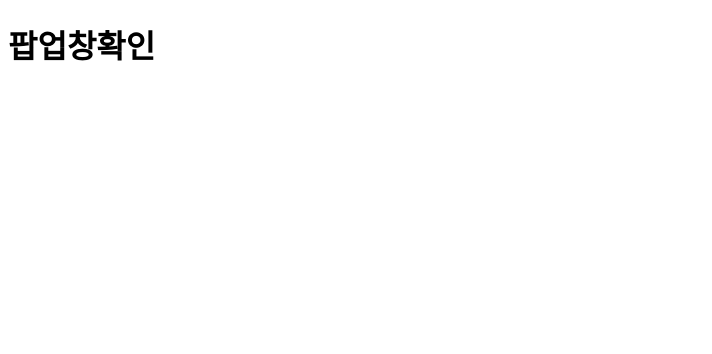
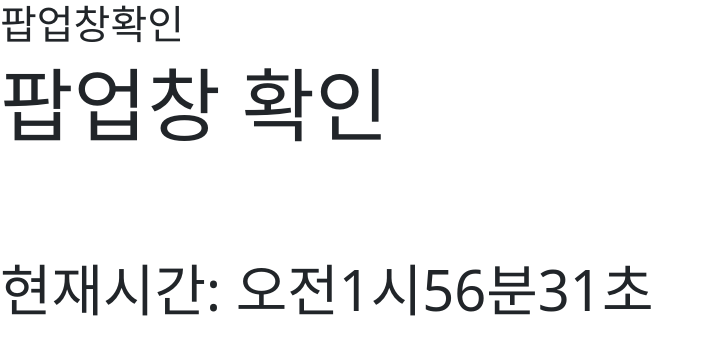
Before and after one commit to Stella-1225/web_main_20241013, a plain HTML site: page popup/popup.html in a window 1280 px wide. Shown: the whole page, without its empty margins (0-712 px from the left). Drawn offline with nearby package versions, Linux system fonts and the light colour scheme.

Commit message:
6주차 업로드

```diff
--- a/js/js_popup.js
+++ b/js/js_popup.js
@@ -1,3 +1,31 @@
 function pop_up() {
     window.open("../popup/popup.html", "팝업테스트", "width=400, height=300, top=10, left=10");
     }
+
+    function show_clock(){
+        let currentDate= new Date(); // 현재 시스템 날짜 객체 생성
+       let divClock= document.getElementById('divClock');
+        let msg = "현재시간: ";
+        if(currentDate.getHours()>12){  // 12시보다 크면 오후 아니면 오전
+       msg += "오후";
+        msg += currentDate.getHours()-12+"시";
+        }
+        else {
+        msg += "오전";
+        msg += currentDate.getHours()+"시";
+        }
+        msg += currentDate.getMinutes()+"분";
+        msg += currentDate.getSeconds()+"초";
+        divClock.innerText= msg;
+        if (currentDate.getMinutes()>58) {    //정각1분전 빨강색 출력
+       divClock.style.color="red";
+        }
+        setTimeout(show_clock, 1000);  //1초마다 갱신
+       }
+
+       function over(obj) {
+        obj.src="image/LOGO.png";
+        }
+        function out(obj) {
+        obj.src="image/LOGO2.jpg";
+        }
--- a/popup/popup.html
+++ b/popup/popup.html
@@ -1,10 +1,17 @@
 <!DOCTYPE html>
  <html>
- <head>
- <meta charset="UTF-8">
- <title>팝업창테스트</title>
+    <head>
+        <meta charset="UTF-8">
+        <meta name="viewport" content="width=device-width, initial-scale=1">
+        <title>팝업창테스트</title>
+        <link href="https://cdn.jsdelivr.net/npm/bootstrap@5.3.3/dist/css/bootstrap.min.css" rel="stylesheet" integrity="sha384-QWTKZyjpPEjISv5WaRU9OFeRpok6YctnYmDr5pNlyT2bRjXh0JMhjY6hW+ALEwIH" crossorigin="anonymous">
+        <script defer src="https://cdn.jsdelivr.net/npm/bootstrap@5.3.3/dist/js/bootstrap.bundle.min.js" integrity="sha384-YvpcrYf0tY3lHB60NNkmXc5s9fDVZLESaAA55NDzOxhy9GkcIdslK1eN7N6jIeHz" crossorigin="anonymous"></script>
+    <script type="text/javascript" src="../js/js_popup.js" defer></script>
  </head>
- <body>
- <h1>팝업창확인</h1>
+    <body onload="show_clock();">
+        <h1>팝업창확인</h1>
+        <h1 class="display-1"><i class="bi bi-alarm"></i> 팝업창 확인<br><br></h1>
+        <h1 class="display-4"><div id="divClock" class="clock"></div></h1>
+        <div id="divClock" class="clock">
  </body>
  </html>
```
Also changed, not shown: index.html (+1 -1 lines), image/LOGO2.jpg (added).
